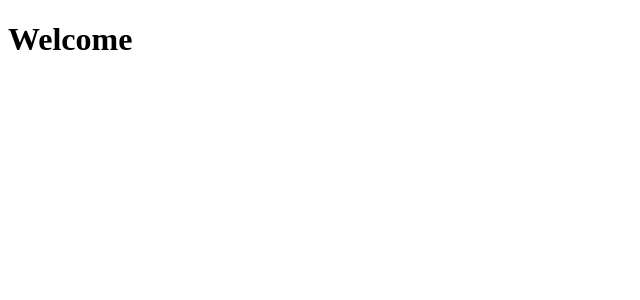
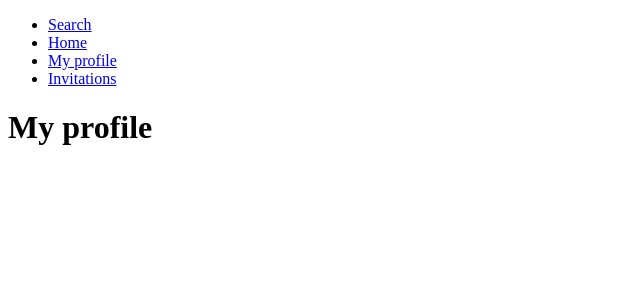
Before and after one commit to marcheimendinger/little-social-network, a React (Create React App) app in the folder client/: page /me in a window 1280 px wide. Shown: the top 300 px of the page, without its empty margins (0-640 px from the left). Built offline with nearby package versions, Linux system fonts and the light colour scheme.

Commit message:
Add basic routing

```diff
--- a/client/src/App.js
+++ b/client/src/App.js
@@ -1,11 +1,31 @@
-import React, { Component } from 'react'
+import React from 'react'
+import { Switch, Route } from 'react-router-dom'
 
-class App extends Component {
-  render() {
+// Custom component preventing access to restricted pages
+import PrivateRoute from './components/PrivateRoute'
+
+// Pages components
+import Welcome from './components/public/Welcome'
+import NotFound from './components/public/NotFound'
+import Home from './components/restricted/Home'
+import Search from './components/restricted/Search'
+import Me from './components/restricted/Me';
+import Invitations from './components/restricted/Invitations'
+
+export default function App() {
     return (
-      <h1>Welcome</h1>
+        <Switch>
+            {/* Public pages */}
+            <Route path="/welcome" component={Welcome} />
+
+            {/* Private pages */}
+            <PrivateRoute exact path="/" component={Home} />
+            <PrivateRoute path="/search" component={Search} />
+            <PrivateRoute path="/me" component={Me} />
+            <PrivateRoute path="/invitations" component={Invitations} />
+
+            {/* Not found page */}
+            <Route component={NotFound} />
+        </Switch>
     )
-  }
 }
-
-export default App
--- /dev/null
+++ b/client/src/components/PrivateRoute.js
@@ -0,0 +1,34 @@
+import React, { Fragment } from 'react'
+import {
+    Route,
+    Redirect
+} from 'react-router-dom'
+
+import Navbar from './restricted/Navbar'
+
+// Prevent access to restricted pages by checking if user is authenticated
+// Inspiration : https://reacttraining.com/react-router/web/example/auth-workflow
+export default function PrivateRoute({ component: Component, ...rest }) {
+    const authenticated = true // For testing purpose
+
+    return (
+        <Route
+            {...rest}
+            render = { props =>
+                authenticated ? (
+                    <Fragment>
+                        <Navbar />
+                        <Component {...props} />
+                    </Fragment>
+                ) : (
+                    <Redirect
+                        to={{
+                            pathname: "/welcome",
+                            state: { from: props.location }
+                        }}
+                    />
+                )
+            }
+        />
+    )
+}
--- /dev/null
+++ b/client/src/components/public/NotFound.js
@@ -0,0 +1,11 @@
+import React, { Fragment } from 'react'
+import { Link } from 'react-router-dom'
+
+export default function Welcome() {
+    return(
+        <Fragment>
+            <h1>Not found</h1>
+            <Link to="/">Home</Link>
+        </Fragment>
+    )
+}
--- /dev/null
+++ b/client/src/components/public/Welcome.js
@@ -0,0 +1,11 @@
+import React, { Fragment } from 'react'
+
+export default function Welcome() {
+    return(
+        <Fragment>
+            <h1>Welcome</h1>
+            <h2>Login</h2>
+            <h2>Register</h2>
+        </Fragment>
+    )
+}
--- /dev/null
+++ b/client/src/components/restricted/Home.js
@@ -0,0 +1,7 @@
+import React from 'react'
+
+export default function Home() {
+    return (
+        <h1>Home</h1>
+    )
+}
--- /dev/null
+++ b/client/src/components/restricted/Invitations.js
@@ -0,0 +1,7 @@
+import React from 'react'
+
+export default function Invitations() {
+    return (
+        <h1>Invitations</h1>
+    )
+}
--- /dev/null
+++ b/client/src/components/restricted/Me.js
@@ -0,0 +1,7 @@
+import React from 'react'
+
+export default function Me() {
+    return (
+        <h1>My profile</h1>
+    )
+}
--- /dev/null
+++ b/client/src/components/restricted/Navbar.js
@@ -0,0 +1,13 @@
+import React from 'react'
+import { Link, NavLink } from 'react-router-dom'
+
+export default function Navbar() {
+    return (
+        <ul>
+            <li><Link to="/search">Search</Link></li>
+            <li><NavLink exact to="/" activeClassName="active">Home</NavLink></li>
+            <li><NavLink to ="/me" activeClassName="active">My profile</NavLink></li>
+            <li><NavLink to ="/invitations" activeClassName="active">Invitations</NavLink></li>
+        </ul>
+    )
+}
--- /dev/null
+++ b/client/src/components/restricted/Search.js
@@ -0,0 +1,7 @@
+import React from 'react'
+
+export default function Search() {
+    return (
+        <h1>Search</h1>
+    )
+}
--- a/client/src/index.js
+++ b/client/src/index.js
@@ -1,8 +1,11 @@
 import React from 'react'
-import ReactDOM from 'react-dom'
+import { render } from 'react-dom'
+import { BrowserRouter as Router } from 'react-router-dom'
 import App from './App'
 
-ReactDOM.render(
-    <App />,
+render(
+    <Router>
+        <App />
+    </Router>,
     document.getElementById('root')
 )
```
